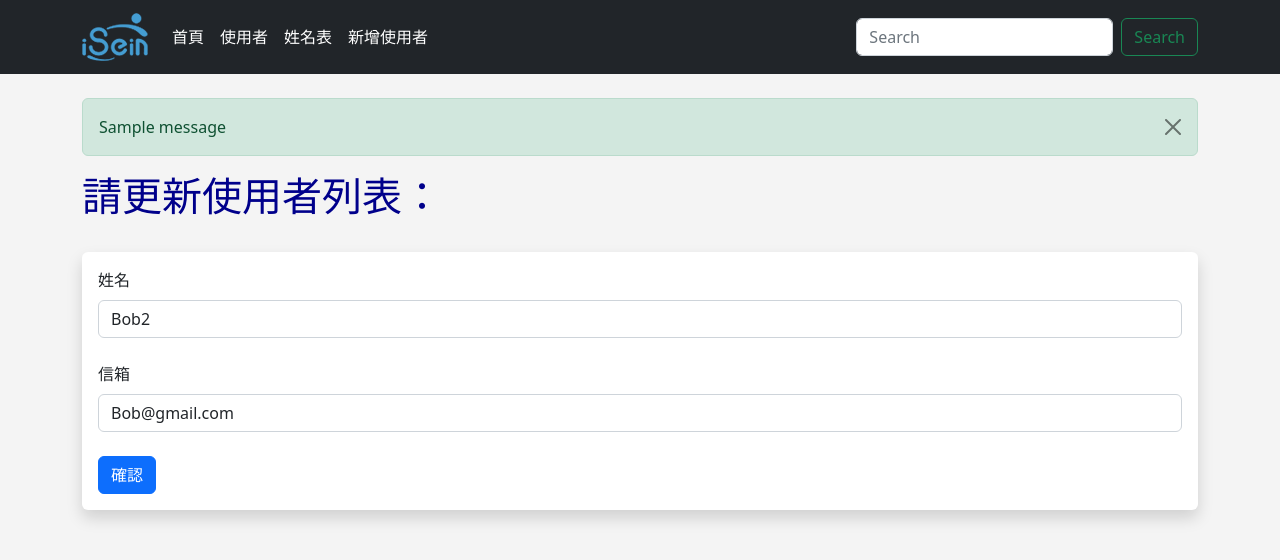
After one commit to hominchen/hominflask2, a Flask app: page /update/1 in a window 1280 px wide. The commit adds this page. Shown: the top 560 px of the page. Run offline with Flask 2, Linux system fonts and the light colour scheme; data comes from the database, SQL or seed files in the repository; both versions use the stored data as it was after the commit; tables that the repository leaves empty hold one stand-in row (values such as "Sample post"); one stand-in notice (Sample message) is shown.

Commit message:
edit func

```diff
--- a/app.py
+++ b/app.py
@@ -1,5 +1,5 @@
 from enum import unique
-from flask import Flask, render_template, flash
+from flask import Flask, render_template, flash, request
 from flask_wtf import FlaskForm
 from wtforms import StringField, SubmitField
 from wtforms.validators import DataRequired
@@ -11,9 +11,9 @@ app = Flask(__name__)
 app.config['SECRET_KEY'] = "secret key 123456987"
 
 # === SQL ===
-# app.config['SQLALCHEMY_DATABASE_URI'] = 'sqlite:///users.db'
+app.config['SQLALCHEMY_DATABASE_URI'] = 'sqlite:///users.db'
 # 'mysql://使用者名:密碼@url/資料庫名'
-app.config['SQLALCHEMY_DATABASE_URI'] = 'mysql://root:12345678@localhost/our_users2'
+# app.config['SQLALCHEMY_DATABASE_URI'] = 'mysql+pymysql://root:12345678@localhost/our_users2'
 
 
 db = SQLAlchemy(app)
@@ -21,7 +21,6 @@ db = SQLAlchemy(app)
 #01 網站首頁
 @app.route("/")
 def index():
-    # return "<h1>Hello World!<h1>"
     return render_template("index.html")
 
 #02 使用者回傳
@@ -58,12 +57,11 @@ def add_user():
         if user is None:
             user = Users(name=form.name.data,
                     email=form.email.data)
-            # 儲存到資料表
             db.session.add(user)
             db.session.commit()
 
         name = form.name.data
-        # 清除頁面
+
         form.name.data = ""
         form.email.data = ""
         flash('使用者新增成功！')
@@ -74,7 +72,34 @@ def add_user():
     return render_template("add_user.html",
         form=form,
         name=name,
-        our_users=our_users)
+        our_users=our_users
+        )
+
+#06 使用者更新
+@app.route('/update/<int:id>', methods=['GET', 'POST'])
+def update(id):
+    form=UserForm()
+    name_to_update=Users.query.get_or_404(id)
+    if request.method == 'POST':
+        name_to_update.name=request.form['name']
+        name_to_update.email=request.form['email']
+        try:
+            db.session.commit()
+            flash('使用者已成功更新')
+            return render_template('update.html',
+                form=form,
+                name_to_update=name_to_update
+                )
+        except:
+            flash("看來有些問題，請再試試！")
+            return render_template("update.html",
+                form=form,
+                name_to_update=name_to_update
+                )
+    else:
+        return render_template("update.html",
+            form=form,
+            name_to_update=name_to_update)
 
 #03 錯誤頁面
 @app.errorhandler(404)
--- /dev/null
+++ b/templates/update.html
@@ -0,0 +1,47 @@
+{% extends 'base.html' %}
+
+{% block content %}
+    <!-- flash -->
+    {% for message in get_flashed_messages() %}
+        <div class="alert alert-success alert-dismissible fade show" role="alert">
+            {{ message }}
+            <button type="button" class="btn-close" data-bs-dismiss="alert" aria-label="Close"></button>
+        </div>
+    {% endfor %}
+
+    {% if name %}
+        <h1>使用者更新</h1>
+        <br/><br/><br/>
+
+        <table class="table table-hover table-bordered table-striped">
+            {% for our_user in our_users %}
+                <tr>
+                    <td>{{ our_user.id }}. {{ our_user.name }} - {{ our_user.email }}</td>
+                </tr>
+            {% endfor %}
+        </table>
+
+    {% else %}
+        <h1>請更新使用者列表：</h1>
+        <br/>
+
+        <div class="shadow p-3 mb-5 bg-body rounded">
+            <form action="/update/{{ name_to_update.id }}" method="POST">
+                {{ form.hidden_tag() }}
+
+                {{ form.name.label(class="form-label") }}
+                {{ form.name(class="form-control", value=name_to_update.name) }}
+                <br/>
+                {{ form.email.label(class="form-label") }}
+                {{ form.email(class="form-control", value=name_to_update.email) }}
+                <br/>
+
+                {{ form.submit(class="btn btn-primary") }}
+
+            </form>
+        </div>
+    <br/><br/><br/>
+
+    {% endif %}
+
+{% endblock %}
--- a/virt/pyvenv.cfg
+++ b/virt/pyvenv.cfg
@@ -1,3 +1,3 @@
-home = C:\Users\harea\AppData\Local\Programs\Python\Python39
+home = C:\Users\homin\AppData\Local\Programs\Python\Python39
 include-system-site-packages = false
 version = 3.9.9
```
Also changed, not shown: templates/add_user.html (+9 -4 lines), users.db.
